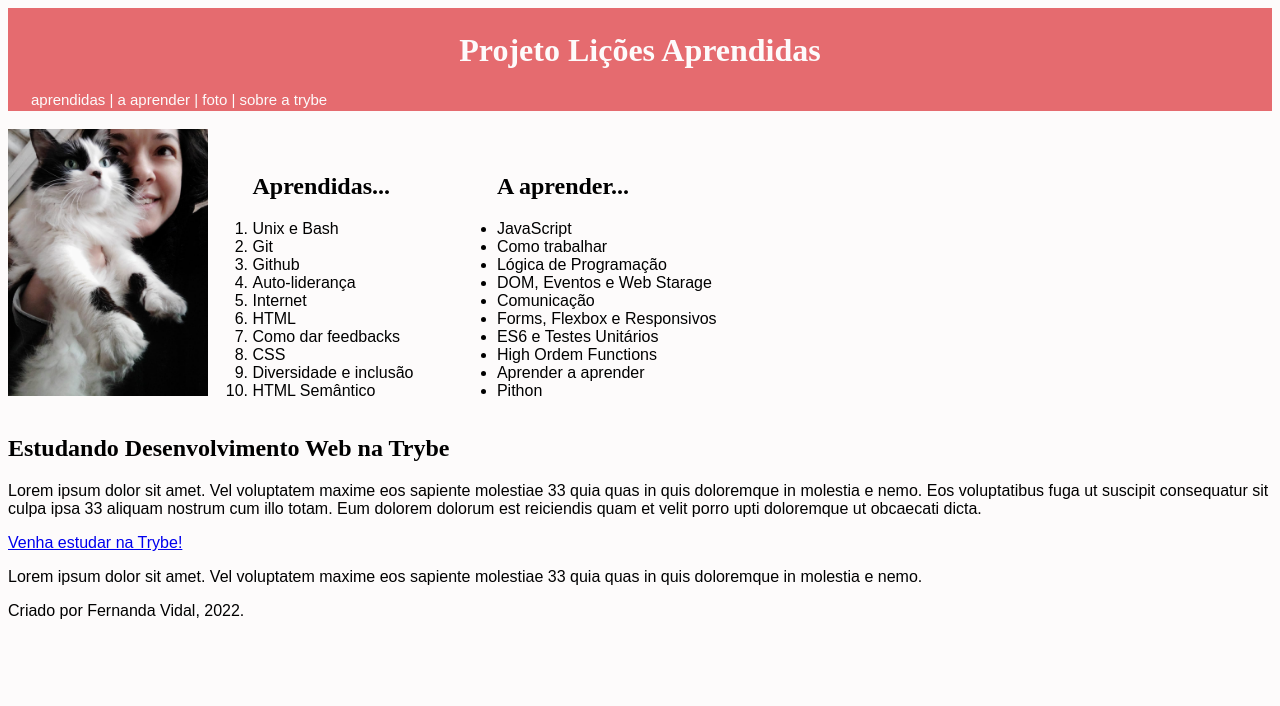
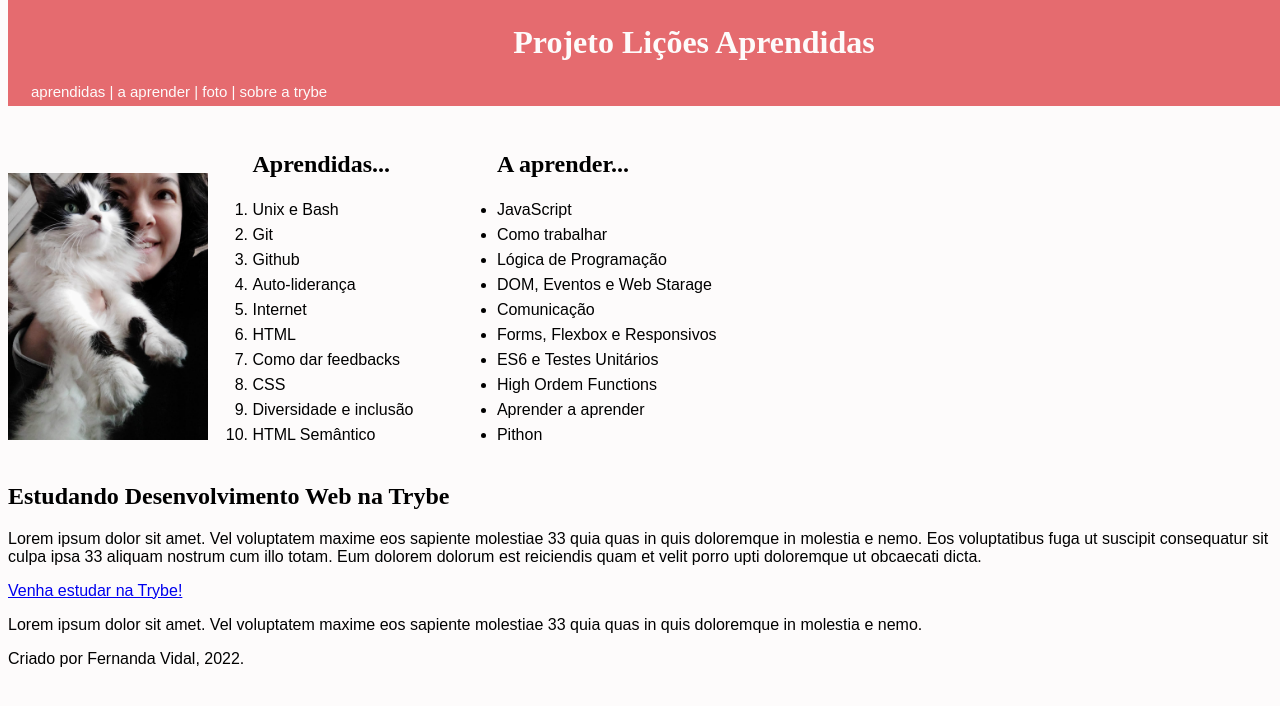
Before and after one commit to Fernanda-Vidal/ProjectTrybe-lessons-learned, a website: page index.html in a window 1280 px wide. Drawn offline with Linux system fonts and the light colour scheme.

Commit message:
Corrigi link, top 0 e espaçamento entre linhas.

```diff
--- a/index.html
+++ b/index.html
@@ -18,6 +18,7 @@
         </nav>
     </header>
     <br>
+    <br><br><br><br><br>
     <section>
     <img id="minha_foto" src="filo-me.jpeg" alt="Gato em primeiro plano, e mulher sorrindo">
         <ol id="licoes_aprendidas">
@@ -53,7 +54,7 @@
         <p>Lorem ipsum dolor sit amet. Vel voluptatem maxime eos sapiente molestiae 33 quia quas in quis doloremque in molestia
             e nemo. Eos voluptatibus fuga ut suscipit consequatur sit culpa ipsa 33 aliquam nostrum cum illo totam. Eum dolorem
             dolorum est reiciendis quam et velit porro upti doloremque ut obcaecati dicta.</p>
-            <a href="https://www.betrybe.com/?utm_source=google&utm_medium=cpc&utm_campaign=pmax&utm_content=ad1&gclid=CjwKCAiAjoeRBhAJEiwAYY3nDEK40CXdniS3NR7rj4te3E9KClT1h-f723vMlUk3LNq_-IOzTs1zShoC6N8QAvD_BwE" target="_blanck">Venha estudar na Trybe!</a>
+            <a href="https://www.betrybe.com/?utm_source=google&utm_medium=cpc&utm_campaign=pmax&utm_content=ad1&gclid=CjwKCAiAjoeRBhAJEiwAYY3nDHUYKxduTDdgN1q3gjYw4deemiV5HllJEX7y-6ChO8LuL5rgEDcI-xoCuTAQAvD_BwE" target="_blank">Venha estudar na Trybe!</a>
     </article>
     </section>
     <section>
--- a/style.css
+++ b/style.css
@@ -5,8 +5,10 @@ body {
 
 #cabecalho {
     border: #e56b6f solid;
+    width: 1366px;
+    height:100px;
     background-color: #e56b6f;
-    position: static;
+    position: fixed;
     top: 0;
     margin: 0;
     padding: 0;
@@ -37,10 +39,12 @@ nav a {
 #licoes_aprendidas {
    display: inline-block;
    width: 200px;
+   line-height: 25px;
 }
 
 #licoes_a_aprender {
     display: inline-block;
+    line-height: 25px;
 }
 
 h2 {
```
